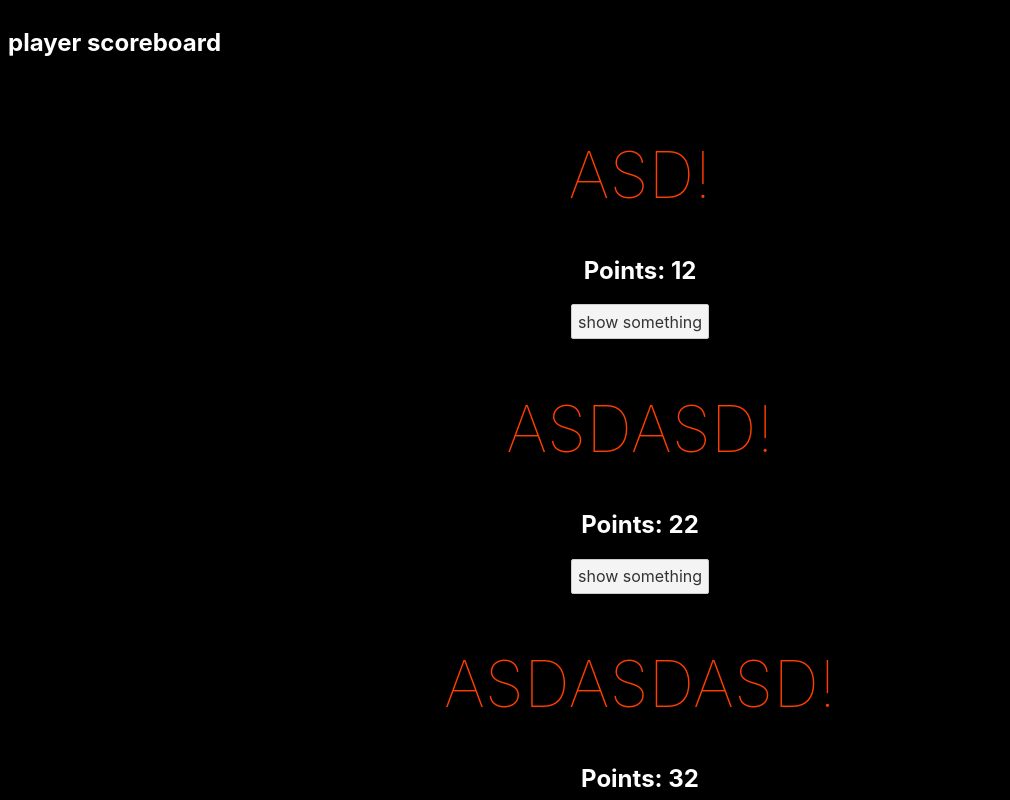
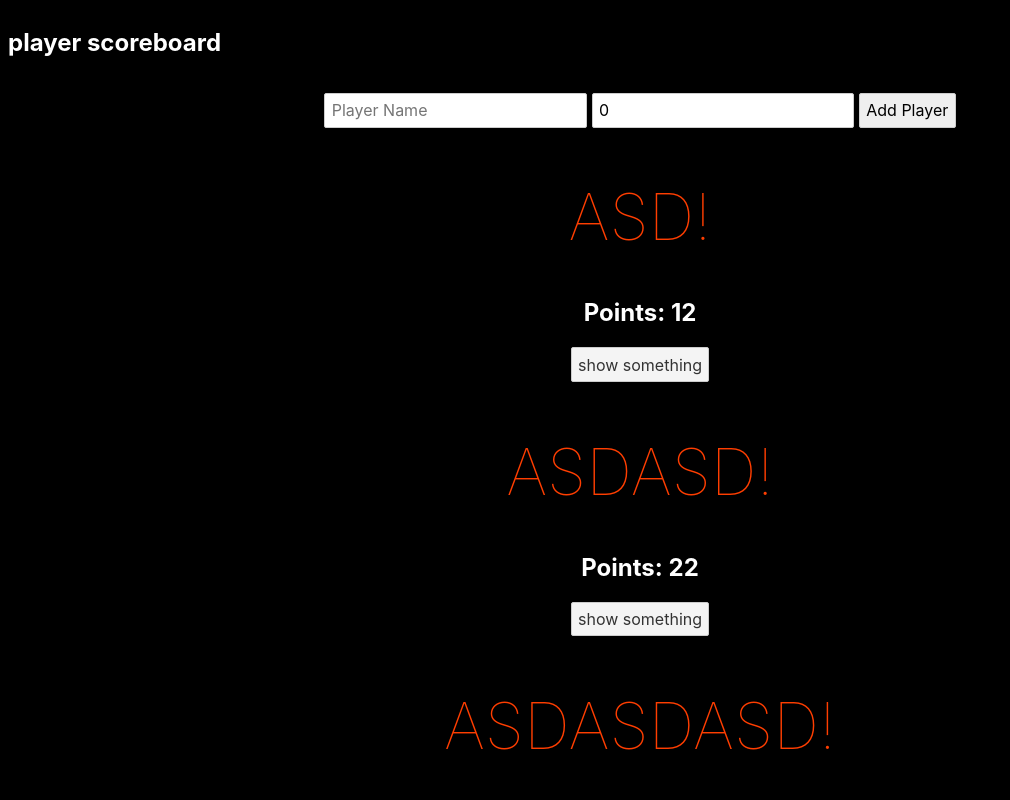
Before and after one commit to SimoneTedesco/launch-countdown-timer-main, a Svelte app: page / in a window 1280 px wide. Shown: the top 800 px of the page, without its empty margins (0-1010 px from the left). Built offline with nearby package versions, Linux system fonts and the light colour scheme.

Commit message:
added function dispatching

```diff
--- /dev/null
+++ b/src/AddPlayer.svelte
@@ -0,0 +1,21 @@
+<script>
+  import { createEventDispatcher } from "svelte";
+
+  const dispatch = createEventDispatcher();
+  const defaultPlayer = {
+    name: "",
+    points: 0,
+  };
+  let player = { ...defaultPlayer };
+  const onSubmit = (e) => {
+    e.preventDefault();
+    dispatch("addplayer", player);
+    player = defaultPlayer;
+  };
+</script>
+
+<form class="grid-3" on:submit={onSubmit}>
+  <input type="text" placeholder="Player Name" bind:value={player.name} />
+  <input type="number" placeholder="Player points" bind:value={player.points} />
+  <input type="submit" value="Add Player" />
+</form>
--- a/src/App.svelte
+++ b/src/App.svelte
@@ -1,6 +1,7 @@
 <script>
   import Navbar from "./Navbar.svelte";
   import Player from "./Player.svelte";
+  import AddPlayer from "./AddPlayer.svelte";
 
   let players = [
     {
@@ -16,10 +17,16 @@
       points: 32,
     },
   ];
+
+  const addPlayer = (e) => {
+    const newPlayer = e.detail;
+    players = [...players, newPlayer];
+  };
 </script>
 
 <Navbar />
 <main>
+  <AddPlayer on:addplayer={addPlayer} />
   {#if players.length === 0}
     <p>No players</p>
   {:else}
```
